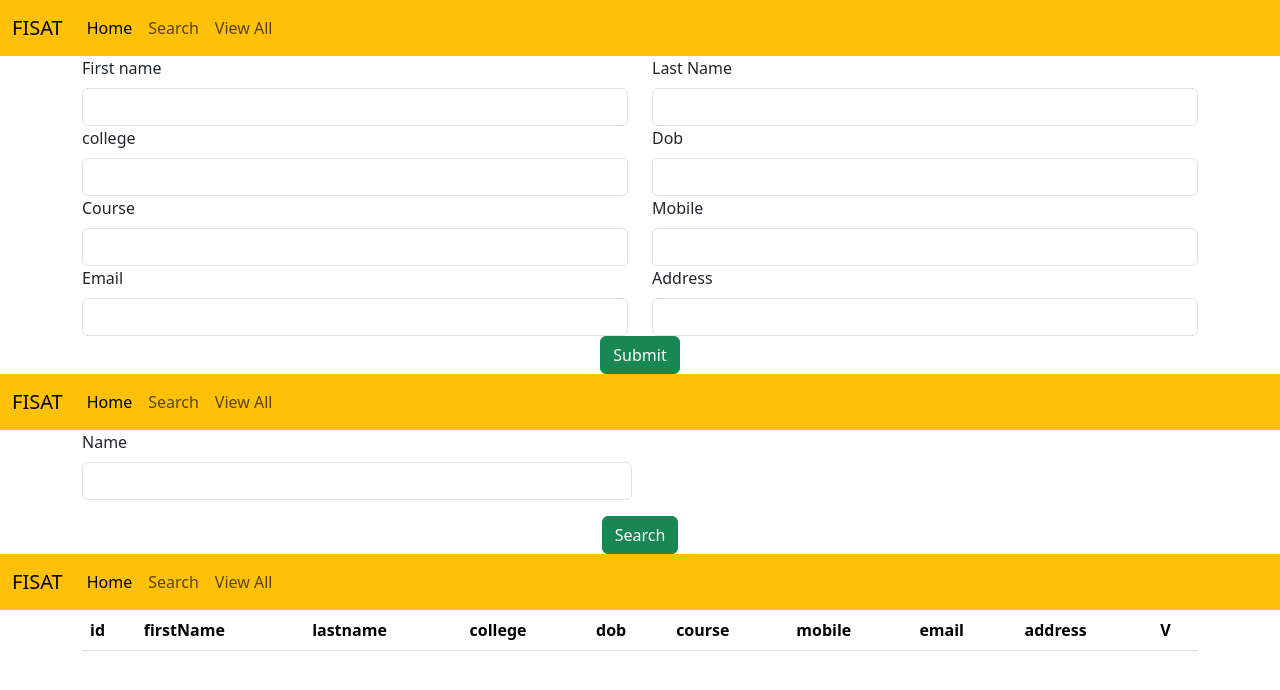
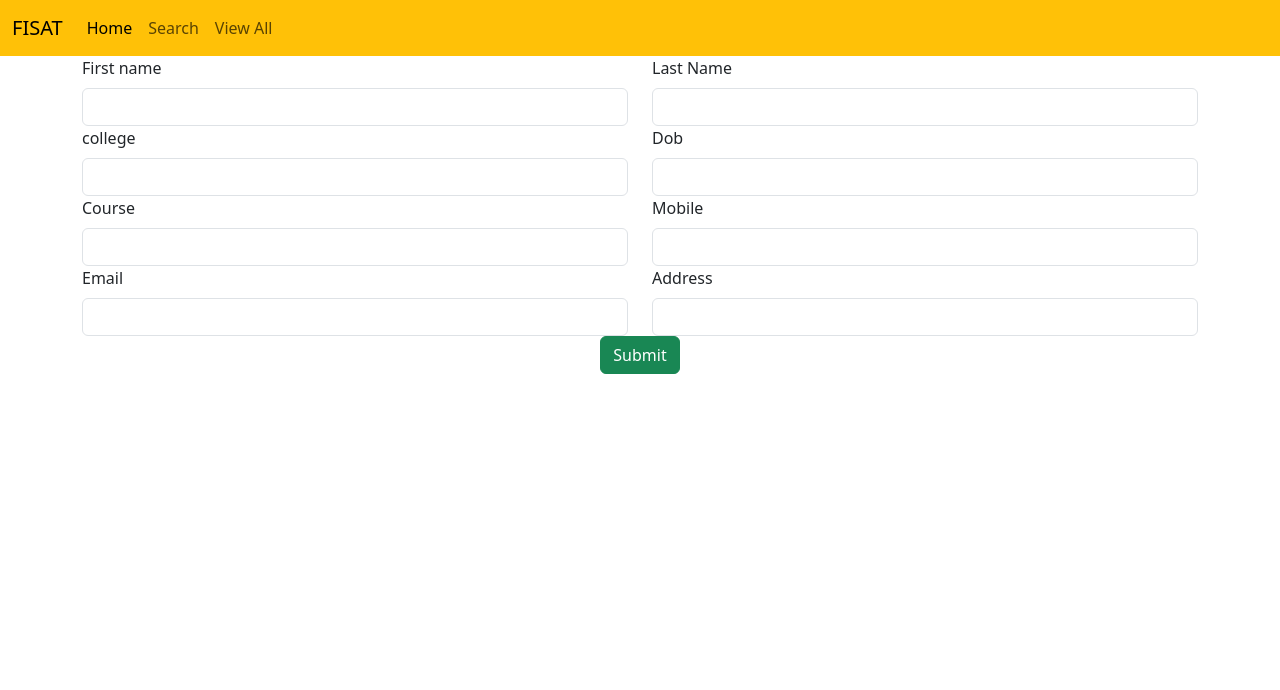
Before and after one commit to Anjaleekrishna135/fisat-student-app, a React (Create React App) app: page / in a window 1280 px wide. Shown: the top 690 px of the page. Built offline with nearby package versions, Linux system fonts and the light colour scheme.

Commit message:
changes occured

```diff
--- a/package.json
+++ b/package.json
@@ -8,6 +8,7 @@
     "@testing-library/user-event": "^13.5.0",
     "react": "^18.3.1",
     "react-dom": "^18.3.1",
+    "react-router-dom": "^6.23.1",
     "react-scripts": "5.0.1",
     "web-vitals": "^2.1.4"
   },
--- a/src/App.js
+++ b/src/App.js
@@ -3,14 +3,17 @@ import './App.css';
 import AddStudent from './components/AddStudent';
 import SearchStudent from './components/SearchStudent';
 import ViewAll from './components/ViewAll';
+import { BrowserRouter, HashRouter, Route, Routes } from 'react-router-dom';
 
 function App() {
   return (
-    <div>
-      <AddStudent />
-      <SearchStudent />
-      <ViewAll />
-    </div>
+    <BrowserRouter>
+      <Routes>
+        <Route path='/' element={<AddStudent />} />
+        <Route path='/search' element={<SearchStudent />} />
+        <Route path='/viewall' element={<ViewAll />} />
+      </Routes>
+    </BrowserRouter>
   );
 }
 
--- a/src/components/NavBar.jsx
+++ b/src/components/NavBar.jsx
@@ -1,19 +1,20 @@
 import React from 'react'
+import { Link } from 'react-router-dom'
 
 const NavBar = () => {
   return (
     <div>
         <nav className="navbar navbar-expand-lg bg-warning">
     <div className="container-fluid">
-        <a className="navbar-brand" href="#">FISAT</a>
+        <Link className="navbar-brand" to="#">FISAT</Link>
         <button className="navbar-toggler" type="button" data-bs-toggle="collapse" data-bs-target="#navbarNavAltMarkup" aria-controls="navbarNavAltMarkup" aria-expanded="false" aria-label="Toggle navigation">
             <span className="navbar-toggler-icon"></span>
         </button>
         <div className="collapse navbar-collapse" id="navbarNavAltMarkup">
             <div className="navbar-nav">
-                <a className="nav-link active" aria-current="page" to="/">Home</a>
-                <a className="nav-link" href="/search">Search</a>
-                <a className="nav-link" href="/view">View All</a>
+                <Link className="nav-link active" aria-current="page" to="/">Home</Link>
+                <Link className="nav-link" to="/search">Search</Link>
+                <Link className="nav-link" to="/viewall">View All</Link>
 
             </div>
         </div>
```
Also changed, not shown: 1 other file (tests, documents, lock files or other folders).
